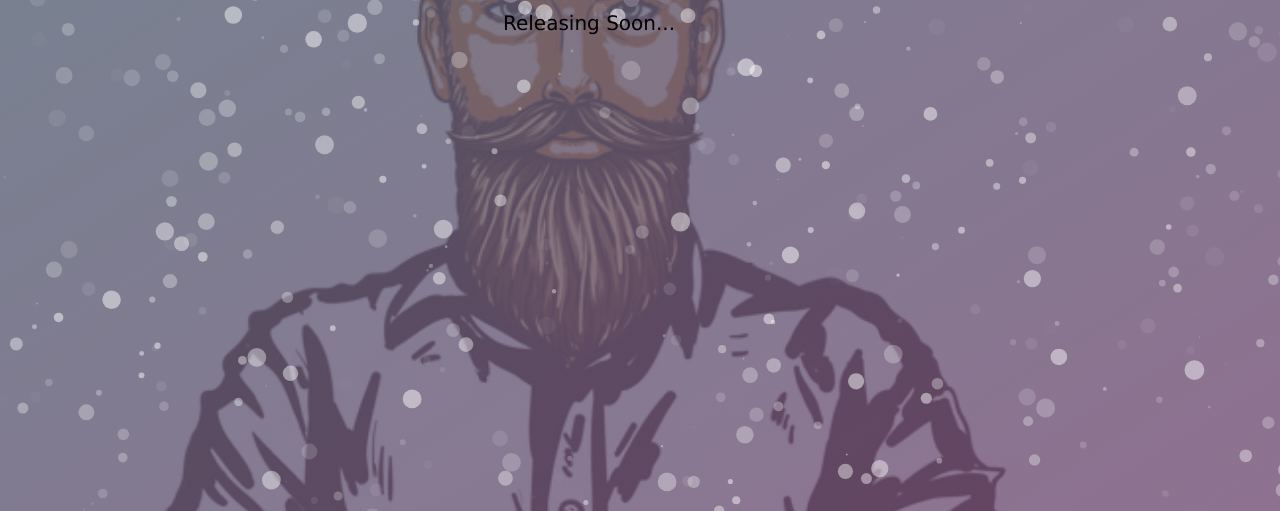
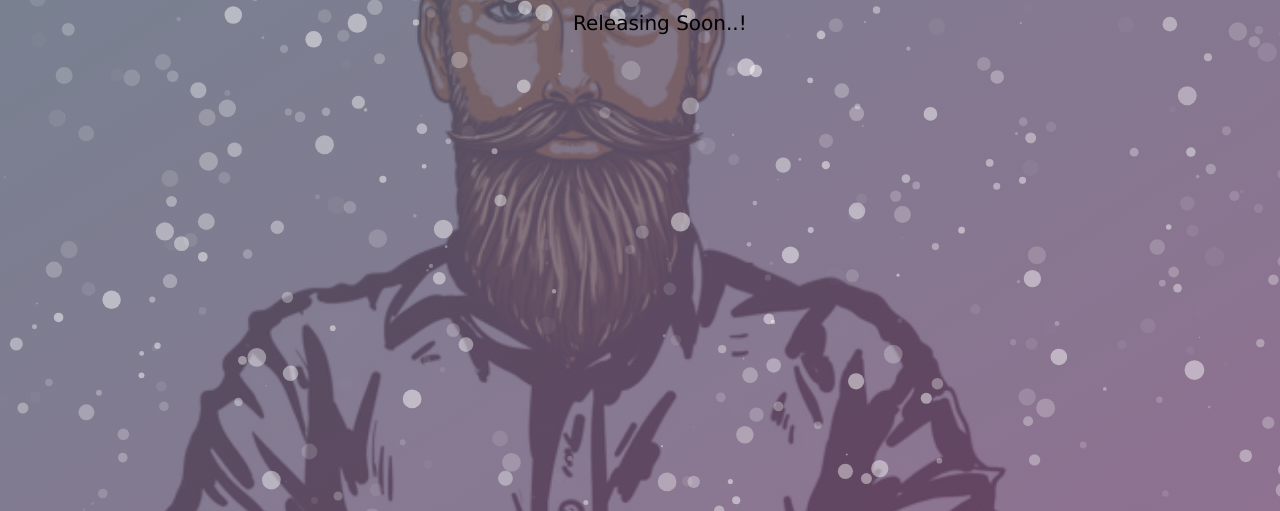
Before and after one commit to mahaprabhu1994/a6un.github.io, a plain HTML site: page index.html in a window 1280 px wide. Shown: the part 289-800 px from the top of the page. Drawn offline with Linux system fonts and the light colour scheme.

Commit message:
UI modified

```diff
--- a/index.css
+++ b/index.css
@@ -43,5 +43,6 @@
     height: 100px;
     font-size: 20px;
     font-family: verdana;
+    margin-left: 70px;
 
 }
--- a/index.html
+++ b/index.html
@@ -20,7 +20,7 @@
 
 <div id = "main">
     <span id="blinker">Welcome</span>
-    <p id = "content">Releasing Soon...</p>
+    <p id = "content">Releasing Soon..!</p>
 </div>
 </body>
 
```
